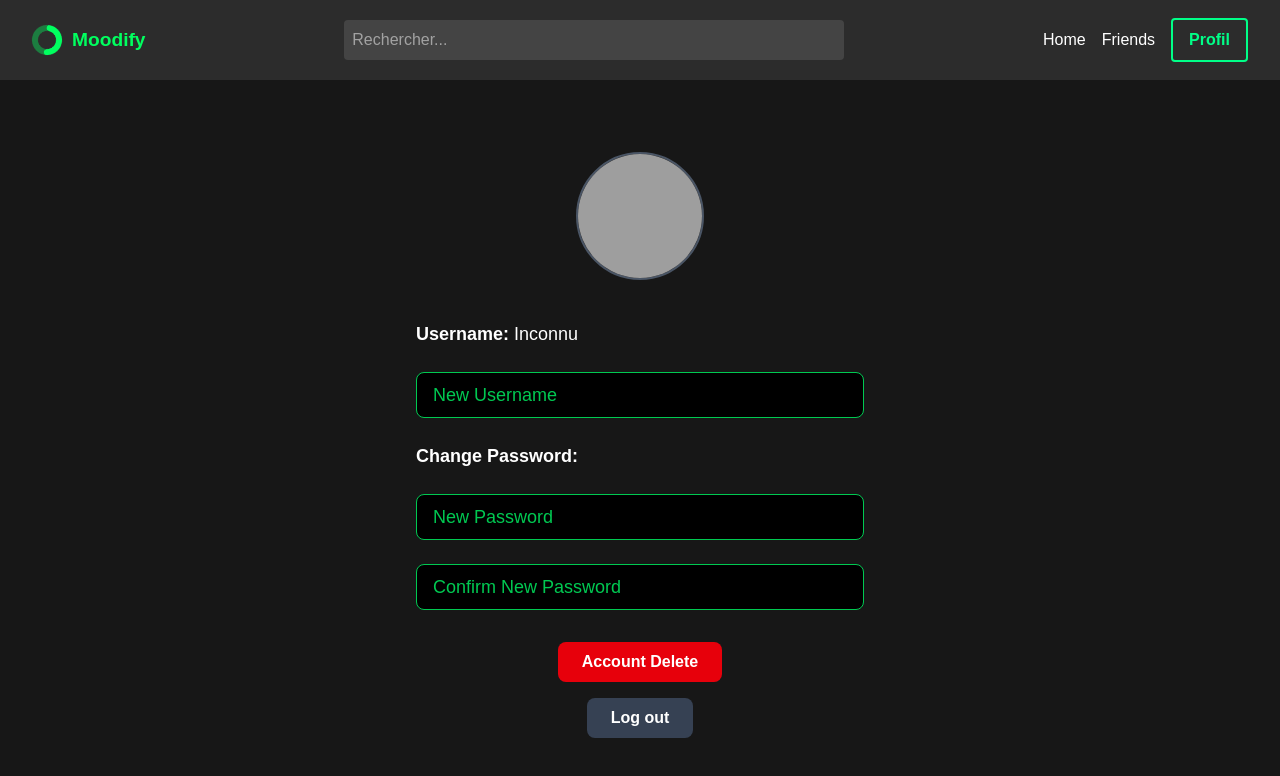
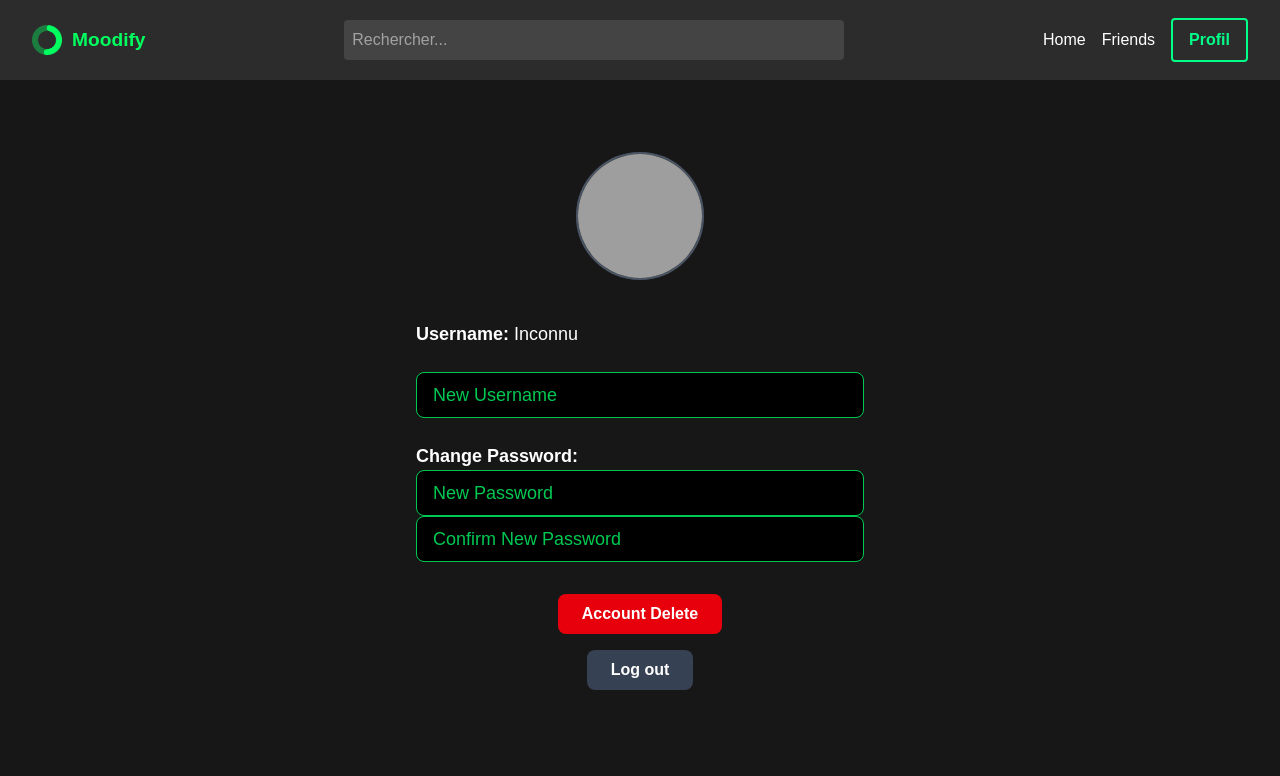
Before and after one commit to hediboissard/Moodify, a Vue app in the folder FrontMoodify/: page /profil in a window 1280 px wide. Shown: the top 776 px of the page. Built offline with nearby package versions, Linux system fonts and the light colour scheme; no server answers; sample sign-in values are in the browser's storage; grey boxes are pictures that could not be loaded.

Commit message:
feat: update ProfilPage to handle Spotify user restrictions for username and password changes

```diff
--- a/FrontMoodify/src/views/ProfilPage.vue
+++ b/FrontMoodify/src/views/ProfilPage.vue
@@ -13,14 +13,22 @@
       <!-- Username affiché -->
       <p><span class="font-bold">Username:</span> {{ user?.username || 'Inconnu' }}</p>
 
-      <!-- Changement username -->
+      <!-- ℹ️ Message si user Spotify -->
+      <p v-if="isSpotifyUser" class="text-gray-400 text-sm italic">
+        Informations synchronisées avec Spotify — non modifiables.
+      </p>
+
+      <!-- 🔤 Changement username (non Spotify uniquement) -->
+      <div v-if="!isSpotifyUser">
         <input
           type="text"
           placeholder="New Username"
           class="w-full border border-green-500 rounded-lg py-2 px-4 bg-black text-green-500 placeholder-green-500"
         />
+      </div>
 
-      <!-- Modification de mot de passe -->
+      <!-- 🔑 Changement mot de passe (non Spotify uniquement) -->
+      <div v-if="!isSpotifyUser">
         <p><span class="font-bold">Change Password:</span></p>
         <input
           type="password"
@@ -32,6 +40,7 @@
           placeholder="Confirm New Password"
           class="w-full border border-green-500 rounded-lg py-2 px-4 bg-black text-green-500 placeholder-green-500"
         />
+      </div>
     </div>
 
     <div class="mt-8 flex flex-col items-center space-y-4">
@@ -55,19 +64,20 @@ import Navbar from '@/components/Navbar.vue'
 import { getProfile, getSpotifyProfile } from '@/services/authService'
 
 const user = ref({})
+const isSpotifyUser = ref(false)
 const router = useRouter()
 
 onMounted(async () => {
   try {
     const spotifyId = localStorage.getItem('spotify_id')
     if (spotifyId) {
-      // 👤 Utilisateur Spotify
       const profile = await getSpotifyProfile(spotifyId)
       user.value = profile
+      isSpotifyUser.value = true
     } else {
-      // 🔐 Utilisateur avec token classique
       const profile = await getProfile()
       user.value = profile
+      isSpotifyUser.value = false
     }
   } catch (err) {
     console.error("❌ Erreur lors de la récupération du profil :", err)
```
Lines whose indentation alone changed are shown as unchanged.
